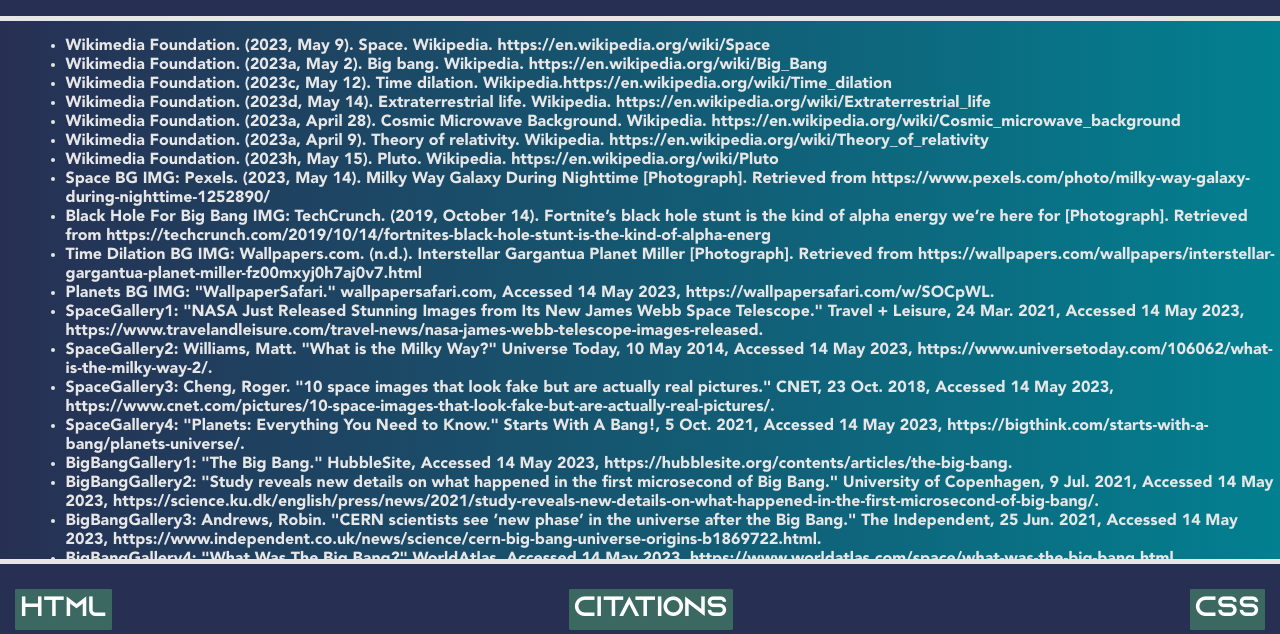
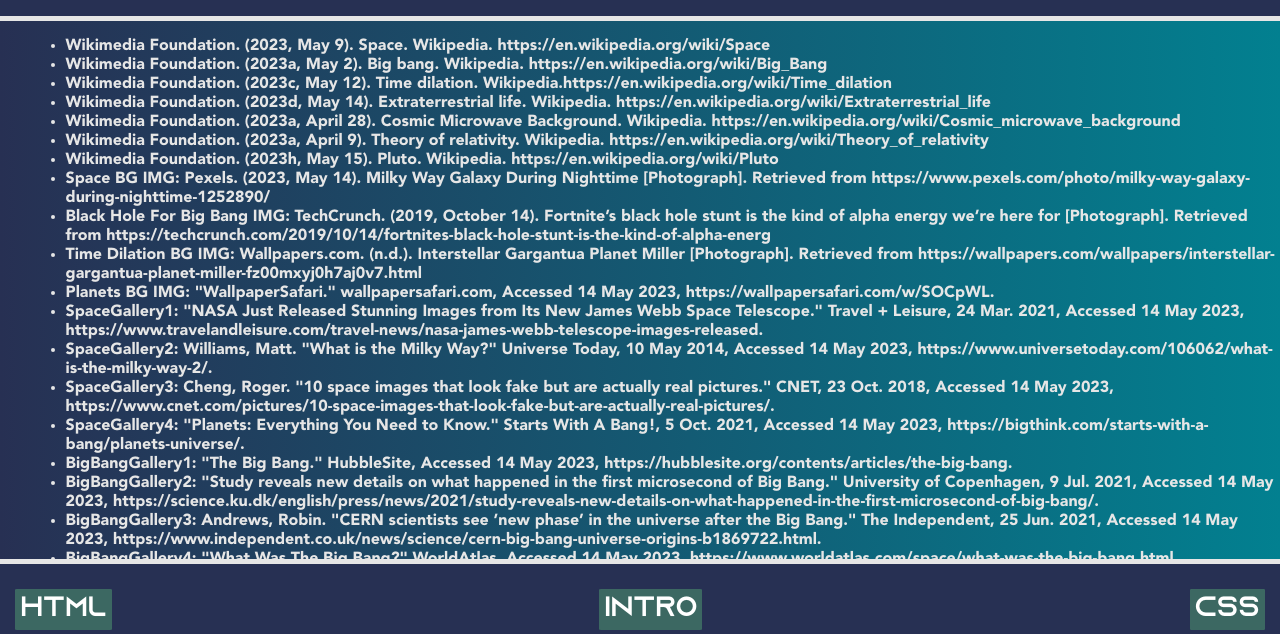
Before and after one commit to SiddiquiMu/home, a plain HTML site: page citations.html in a window 1280 px wide. Shown: the part 164-798 px from the top of the page. Drawn offline with Linux system fonts and the light colour scheme.

Commit message:
Update citations.html

```diff
--- a/citations.html
+++ b/citations.html
@@ -18,7 +18,7 @@
         </div>
         <div class="footer">
         <a href="http://validator.w3.org/check?uri=https://siddiquimu.github.io/home/citations.html" id="htmlvalidator" class="button" >Html</a>
-        <a id="citations" class="button" href="citations.html">Citations</a>
+        <a id="citations" class="button" href="index.html">Intro</a>
         <a href="http://jigsaw.w3.org/css-validator/validator?uri=https://siddiquimu.github.io/home/citations.html" id="cssvalidator" class="button" >CSS</a>
         </div>
         <div class="body">
```
